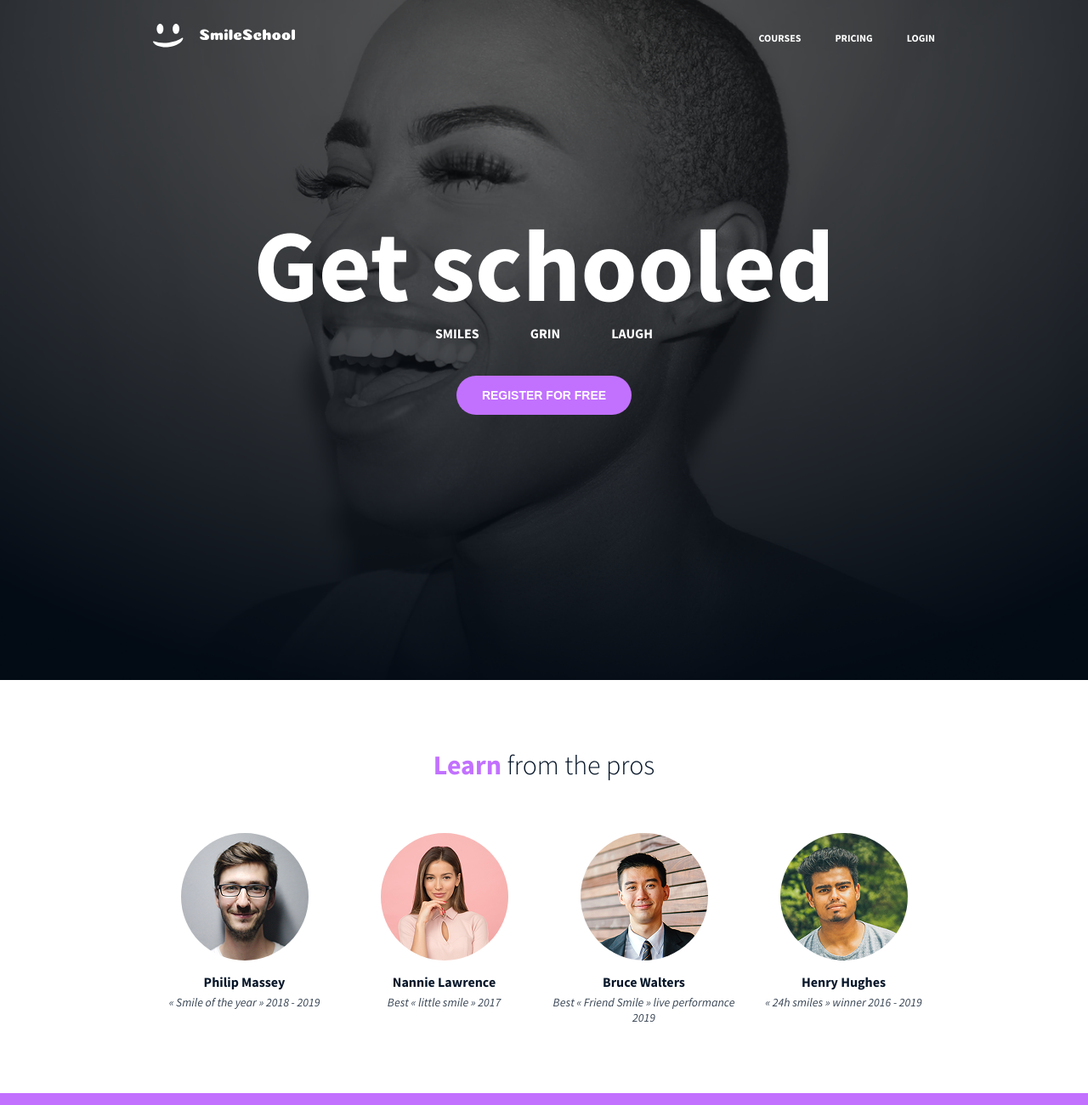
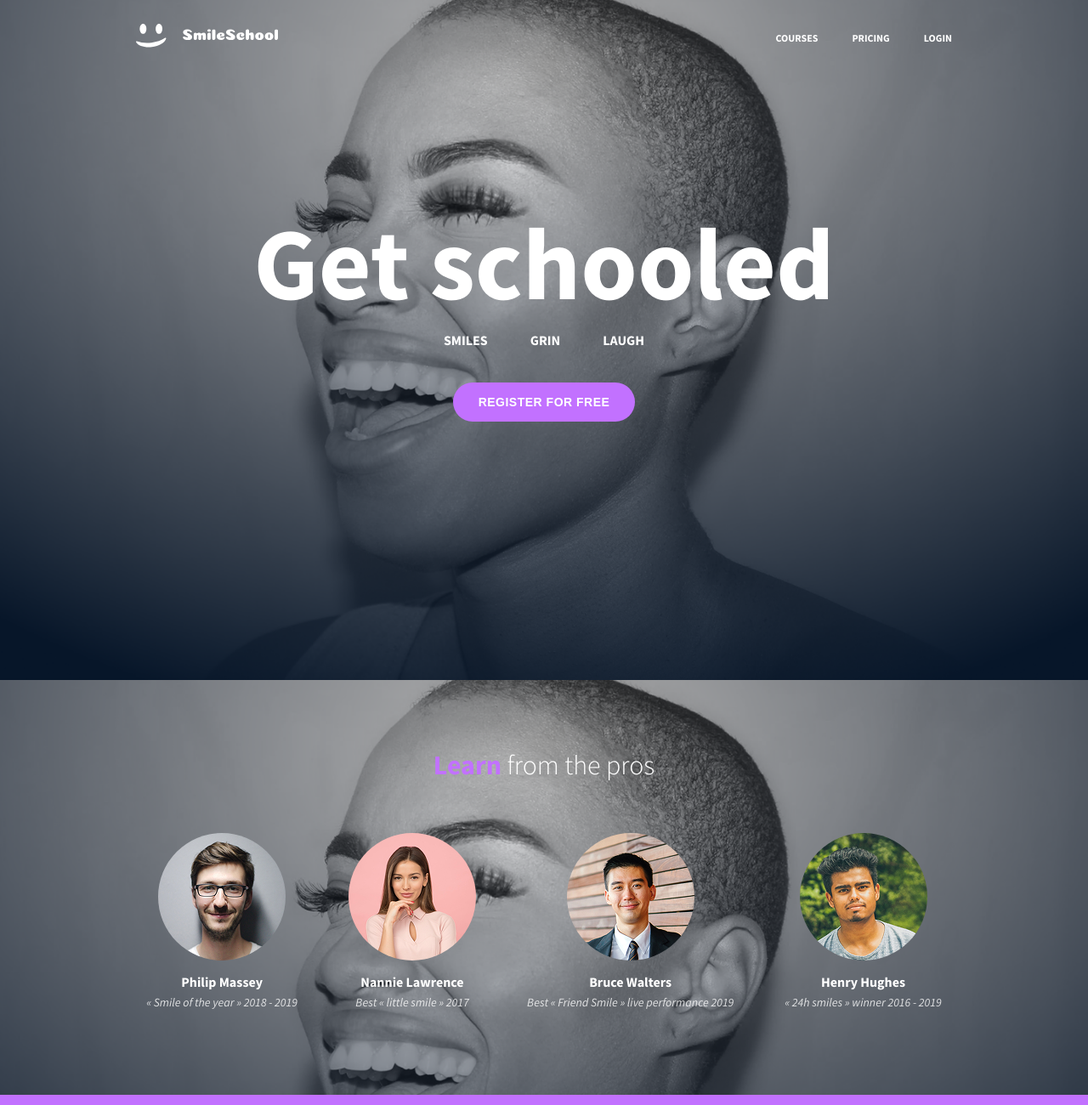
Before and after one commit to yusifhasanlii/holbertonschool-web-development, a plain HTML site: page css_advanced/task_2/index.html in a window 1280 px wide. Shown: the top 1300 px of the page at 85% size. Drawn offline with Linux system fonts and the light colour scheme.

Commit message:
Update styles.css

```diff
--- a/css_advanced/task_2/styles.css
+++ b/css_advanced/task_2/styles.css
@@ -44,7 +44,7 @@
 }
 
 body {
-    background-color: #0c0c0c;
+    background-color: #071629;
     font-family: SourceSansPro, sans-serif;
     color: white;
     text-align: center;
@@ -60,7 +60,7 @@ header {
     display: flex;
     justify-content: space-between;
     align-items: center;
-    padding: 28px 180px;
+    padding: 28px 160px;
     background-color: transparent;
     z-index: 100;
 }
@@ -83,54 +83,47 @@ header a {
 .hero {
     background-image: url("../assets/background.png");
     background-size: cover;
-    background-position: center;
+    background-position: center top;
     background-repeat: no-repeat;
     width: 100%;
-    min-height: 100vh;
+    min-height: 800px;
     display: flex;
     flex-direction: column;
     align-items: center;
-    justify-content: center;
+    justify-content: flex-start;
+    padding-top: 250px;
     position: relative;
 }
 
-.hero::before {
-    content: "";
-    position: absolute;
-    top: 0;
-    left: 0;
-    width: 100%;
-    height: 100%;
-    background: rgba(0, 0, 0, 0.5);
-}
-
 .hero-content {
-    position: relative;
-    z-index: 1;
     display: flex;
     flex-direction: column;
     align-items: center;
-    margin-bottom: 60px;
+    margin-bottom: 0;
 }
 
 .hero-content h1 {
     font-size: 120px;
     font-weight: 700;
     line-height: 1;
-    margin-bottom: 10px;
+    margin-bottom: 20px;
+    color: white;
 }
 
 .hero-content .keywords {
     display: flex;
     flex-direction: row;
-    gap: 60px;
+    gap: 50px;
     font-size: 16px;
     font-weight: 700;
     margin-bottom: 40px;
     color: white;
+    list-style: none;
 }
 
-/* ----- BUTTON ----- */
+.hero-content .keywords span {
+    display: inline-block;
+}
 
 .btn-primary {
     background-color: #C271FF;
@@ -141,14 +134,18 @@ header a {
     font-weight: 700;
     font-size: 14px;
     cursor: pointer;
+    letter-spacing: 0.5px;
 }
 
 /* ----- PROS SECTION ----- */
 
 .pros {
-    background-color: white;
-    color: #071629;
-    padding: 80px 180px;
+    background-image: url("../assets/background.png");
+    background-size: cover;
+    background-position: center top;
+    background-repeat: no-repeat;
+    color: white;
+    padding: 80px 160px 100px;
     display: flex;
     flex-direction: column;
     align-items: center;
@@ -168,16 +165,15 @@ header a {
 .people {
     display: flex;
     flex-direction: row;
-    justify-content: space-between;
+    justify-content: center;
     width: 100%;
-    gap: 20px;
+    gap: 60px;
 }
 
 .pro-card {
     display: flex;
     flex-direction: column;
     align-items: center;
-    flex: 1;
 }
 
 .round-image {
@@ -192,13 +188,13 @@ header a {
     font-weight: 700;
     font-size: 16px;
     margin-bottom: 5px;
-    color: #071629;
+    color: white;
 }
 
 .pro-card .subtitle {
     font-style: italic;
     font-size: 14px;
-    color: #071629;
+    color: white;
     opacity: 0.8;
 }
 
@@ -206,7 +202,7 @@ header a {
 
 .author {
     background-color: #C271FF;
-    padding: 80px 180px;
+    padding: 80px 160px;
 }
 
 .author > div {
@@ -214,7 +210,7 @@ header a {
     flex-direction: row;
     align-items: center;
     justify-content: center;
-    gap: 40px;
+    gap: 60px;
     max-width: 900px;
     margin: 0 auto;
     text-align: left;
@@ -232,17 +228,21 @@ header a {
     font-style: italic;
     font-size: 18px;
     line-height: 1.6;
-    margin-bottom: 15px;
+    margin-bottom: 20px;
+    color: white;
 }
 
 .author .name {
     font-weight: 700;
     font-size: 16px;
+    color: white;
+    margin-bottom: 5px;
 }
 
 .author .occupation {
     font-style: italic;
     font-size: 14px;
+    color: white;
 }
 
 /* ----- TUTORIALS SECTION ----- */
@@ -250,13 +250,14 @@ header a {
 .tutorials {
     background-color: white;
     color: #071629;
-    padding: 80px 180px;
+    padding: 80px 160px;
 }
 
 .tutorials h1 {
     font-size: 36px;
     font-weight: 300;
     margin-bottom: 60px;
+    color: #071629;
 }
 
 .tutorials .group {
@@ -283,6 +284,7 @@ header a {
     font-size: 16px;
     font-weight: 700;
     margin-bottom: 8px;
+    color: #071629;
 }
 
 .tutorials .item .desc {
@@ -342,13 +344,14 @@ header a {
 .memberships {
     background-color: #071629;
     color: white;
-    padding: 80px 180px;
+    padding: 80px 160px;
 }
 
 .memberships h1 {
     font-size: 36px;
     font-weight: 300;
     margin-bottom: 60px;
+    color: white;
 }
 
 .members {
@@ -387,13 +390,14 @@ header a {
 .faq {
     background-color: white;
     color: #071629;
-    padding: 80px 180px;
+    padding: 80px 160px;
 }
 
 .faq h1 {
-    font-size: 36px;
+    font-size: 60px;
     font-weight: 700;
     margin-bottom: 60px;
+    color: #071629;
 }
 
 .faq-bloc {
@@ -419,10 +423,12 @@ header a {
     font-size: 16px;
     font-weight: 700;
     margin-bottom: 10px;
+    color: #071629;
 }
 
 .faq-item p {
     font-size: 14px;
+    color: #071629;
     opacity: 0.7;
     line-height: 1.6;
 }
@@ -431,7 +437,7 @@ header a {
 
 footer {
     background-color: #071629;
-    padding: 40px 180px;
+    padding: 40px 160px;
 }
 
 .footer-all {
```
